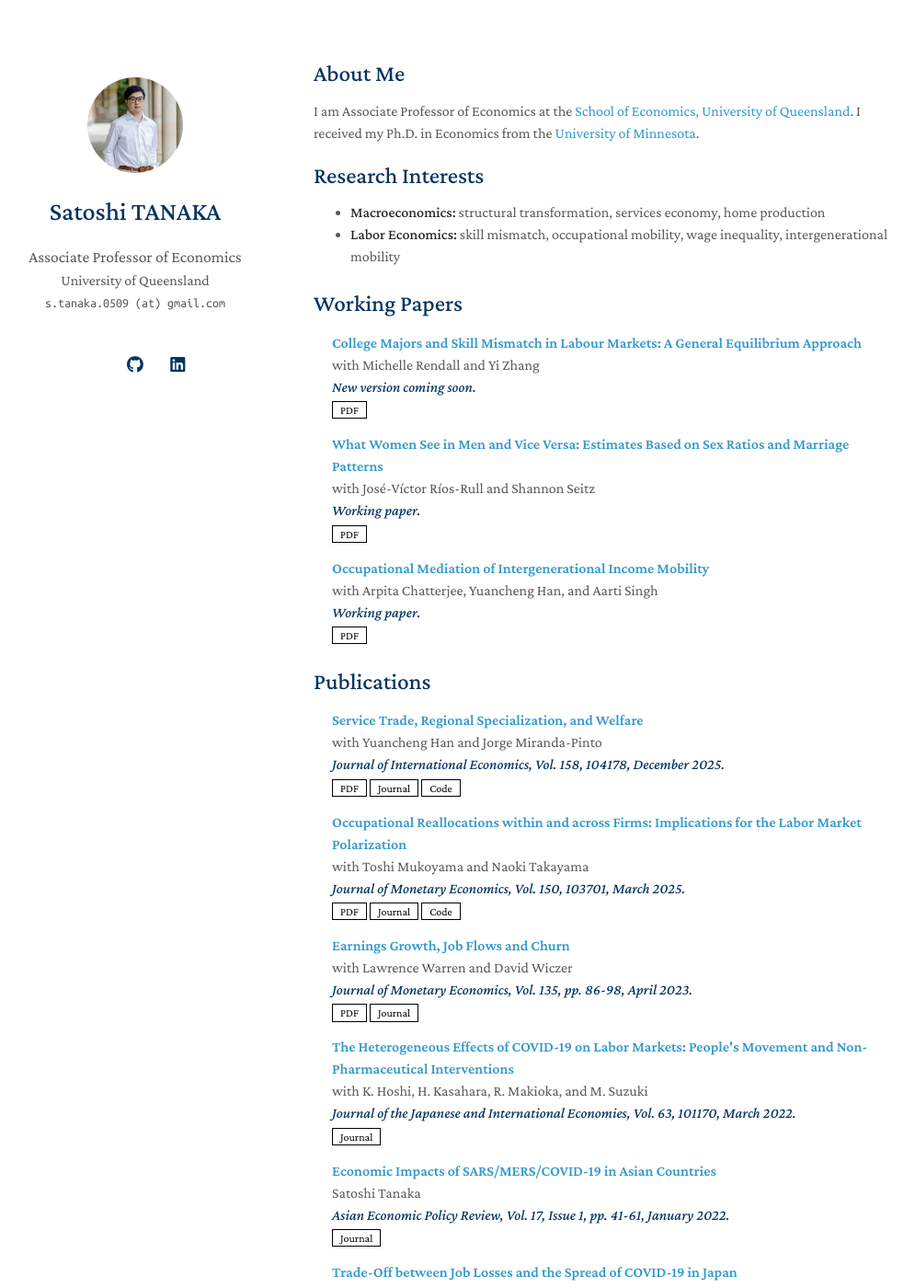
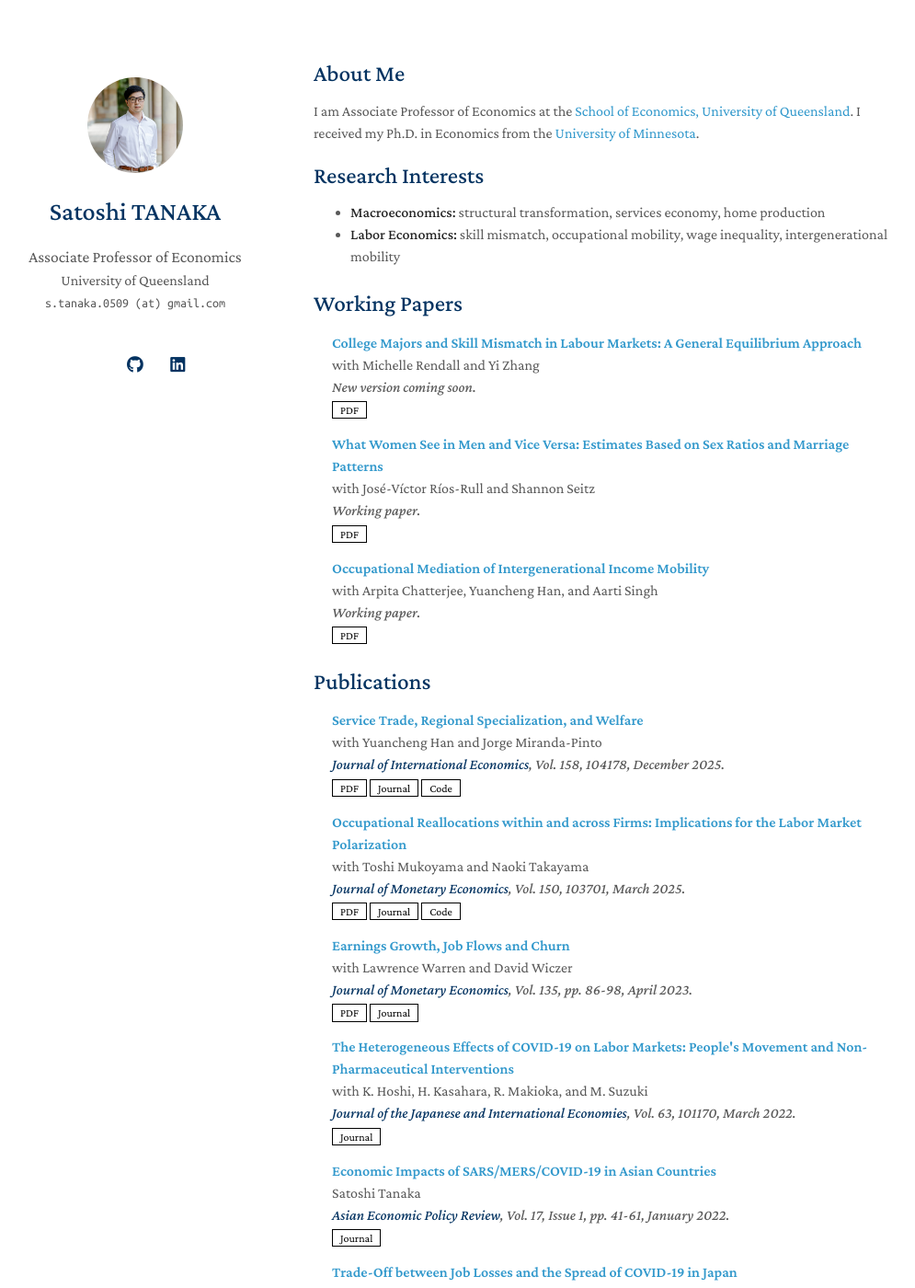
Before and after one commit to econtanaka/econtanaka.github.io, a Jekyll site: the page built from index.md, in a window 1280 px wide and 1400 px high. Shown: the whole window at 92% size, without its empty margins (129-1124 px from the left). Built offline with Jekyll 4.4.1, drawn with Linux system fonts in a browser that asks for light colours; a style sheet for code colours, icons or effects is not loaded; our own code applies the rules of GitHub Pages for plain Markdown files.

Commit message:
Limit dark-blue periodical color to journal name only
Target .periodical em em so only the inner em (journal name) is dark
blue; volume, issue, and date stay in the default italic color.

Co-Authored-By: Claude Opus 4.7 (1M context) <noreply@anthropic.com>

```diff
--- a/_sass/minimal-light.scss
+++ b/_sass/minimal-light.scss
@@ -247,7 +247,7 @@ h2 {
   font-size: 157%;
 }
 
-.periodical, .periodical em {
+.periodical em em {
   color:#043361;
 }
 
@@ -260,7 +260,7 @@ h2 {
     color:rgb(62, 183, 240);
   }
 
-  .periodical, .periodical em {
+  .periodical em em {
     color:rgb(62, 183, 240);
   }
 }
```
